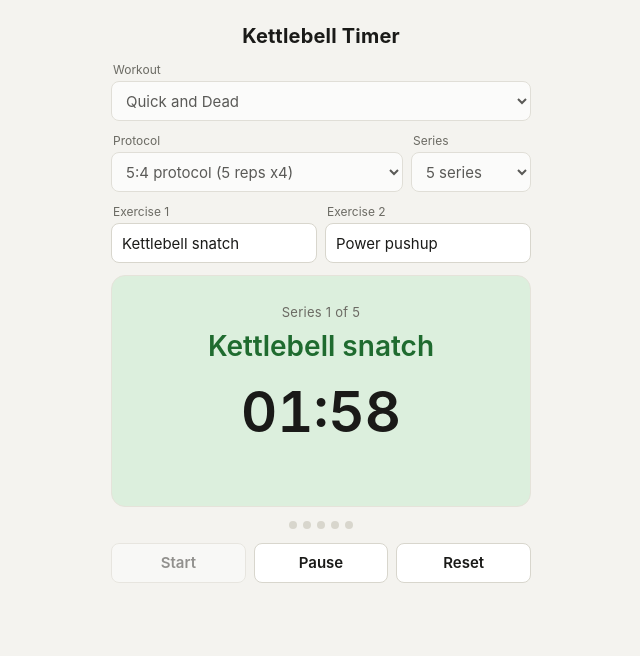
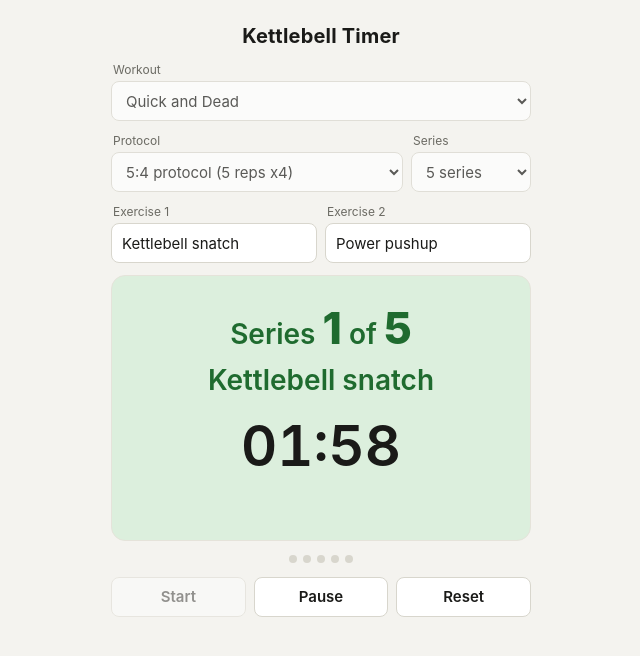
Before and after one commit to pgregory-sv/kettlebell-mania, a plain HTML site: page index.html in a window 1280 px wide. Both pictures are taken after a click on the button "Start". Shown: the whole page, without its empty margins (319-959 px from the left). Drawn offline with Linux system fonts and the light colour scheme.

Commit message:
Add files via upload

```diff
--- a/index.html
+++ b/index.html
@@ -43,7 +43,10 @@
     background: #ffffff;
     transition: background 0.4s ease;
   }
-  #phaseLabel { font-size: 13px; color: #6b6a63; margin: 0 0 10px; letter-spacing: 0.02em; min-height: 16px; }
+  #phaseLabel.plain { font-size: 13px; color: #6b6a63; margin: 0 0 10px; letter-spacing: 0.02em; min-height: 16px; }
+  #phaseLabel.big { font-size: 28px; font-weight: 600; line-height: 1.1; margin: 0 0 12px; }
+  #phaseLabel .n { font-size: 44px; font-weight: 800; }
+  #phaseLabel .s { font-size: 14px; font-weight: 500; color: #6b6a63; }
   #exLabel { font-size: 28px; font-weight: 600; margin: 0 0 14px; line-height: 1.2; transition: color 0.4s ease; }
   #clock { font-size: 56px; font-weight: 600; margin: 0; font-variant-numeric: tabular-nums; }
   #repCue { font-size: 16px; font-weight: 600; color: #185fa5; margin: 10px 0 0; min-height: 22px; }
@@ -120,7 +123,7 @@
   </div>
 
   <div class="card" id="card">
-    <p id="phaseLabel"></p>
+    <p id="phaseLabel" class="plain"></p>
     <p id="exLabel">Set your options and press start</p>
     <p id="clock">00:00</p>
     <p id="repCue"></p>
@@ -321,18 +324,39 @@ function updateDots(){
 }
 
 /* ---------- UI ---------- */
+function renderLabel(text){
+  phaseLabel.textContent = '';
+  const m = /^(.*?)\s*(\d+)\s+of\s+(\d+)(.*)$/.exec(text);
+  if(!m){
+    phaseLabel.className = 'plain';
+    phaseLabel.textContent = text;
+    return;
+  }
+  phaseLabel.className = 'big';
+  const mk = (cls, t)=>{ const el = document.createElement('span'); if(cls) el.className = cls; el.textContent = t; return el; };
+  phaseLabel.appendChild(mk('', m[1] + ' '));
+  phaseLabel.appendChild(mk('n', m[2]));
+  phaseLabel.appendChild(mk('', ' of '));
+  phaseLabel.appendChild(mk('n', m[3]));
+  if(m[4].trim()) phaseLabel.appendChild(mk('s', ' ' + m[4].trim()));
+}
+
 function applyPhaseColors(p){
   if(!p || p.type === 'done'){
     card.style.background = NEUTRAL_BG;
     exLabel.style.color = NEUTRAL_ACCENT;
+    phaseLabel.style.color = '';
     return;
   }
+  const big = phaseLabel.classList.contains('big');
   if(p.type === 'exercise'){
     card.style.background = GREEN_BG;
     exLabel.style.color = GREEN_ACCENT;
+    phaseLabel.style.color = big ? GREEN_ACCENT : '';
   } else {
     card.style.background = AMBER_BG;
     exLabel.style.color = AMBER_ACCENT;
+    phaseLabel.style.color = big ? AMBER_ACCENT : '';
   }
 }
 
@@ -340,14 +364,14 @@ function setPhaseUI(){
   const p = phases[phaseIdx];
   if(!p) return;
   if(p.type==='done'){
-    phaseLabel.textContent = 'Complete';
+    renderLabel('Complete');
     exLabel.textContent = 'Workout finished, nice work';
     applyPhaseColors(p);
     clockEl.textContent = '00:00';
     repCue.textContent = '';
     return;
   }
-  phaseLabel.textContent = p.label + (p.type==='rest' ? ' (rest)' : '');
+  renderLabel(p.label + (p.type==='rest' ? ' (rest)' : ''));
   exLabel.textContent = p.exName;
   applyPhaseColors(p);
   repCue.textContent = '';
@@ -434,7 +458,7 @@ function advancePhase(){
 function finishAll(){
   running = false;
   releaseWake();
-  phaseLabel.textContent = 'Complete';
+  renderLabel('Complete');
   exLabel.textContent = 'Workout finished, nice work';
   applyPhaseColors({type:'done'});
   clockEl.textContent = '00:00';
@@ -493,7 +517,7 @@ resetBtn.addEventListener('click', ()=>{
   pauseBtn.disabled = true;
   startBtn.textContent = 'Start';
   controls.forEach(el => el.disabled = false);
-  phaseLabel.textContent = '';
+  renderLabel('');
   exLabel.textContent = 'Set your options and press start';
   applyPhaseColors(null);
   clockEl.textContent = '00:00';
```
